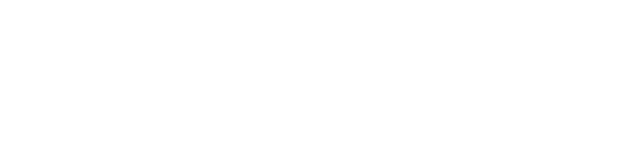
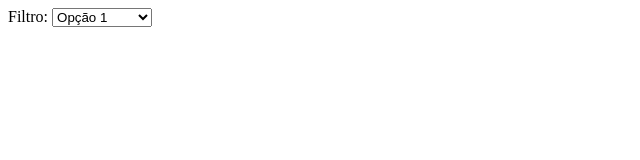
Before and after one commit to caio-orbit/ativ-extensionista, a plain HTML site: page site-projeto/index.html in a window 1280 px wide. Shown: the whole page, without its empty margins (0-640 px from the left). Drawn offline with Linux system fonts and the light colour scheme.

Commit message:
adicionando filtro das mensagens

```diff
--- a/site-projeto/index.html
+++ b/site-projeto/index.html
@@ -1,11 +1,20 @@
 <!DOCTYPE html>
 <html lang="pt-br">
-<head>
-    <meta charset="UTF-8">
-    <meta name="viewport" content="width=device-width, initial-scale=1.0">
+  <head>
+    <meta charset="UTF-8" />
+    <meta name="viewport" content="width=device-width, initial-scale=1.0" />
     <title>Document</title>
-</head>
-<body>
-
-</body>
+  </head>
+  <body>
+    <section>
+      <!--funcionalidade-mensagens-->
+      <label for="example">Filtro:</label>
+      <select id="example" style="width: 100px;">
+        <option value="opcao1">Opção 1</option>
+        <option value="opcao2">Opção 2</option>
+        <option value="opcao3">Opção 3</option>
+        <option value="opcao4">Opção 4</option>
+      </select>
+    </section>
+  </body>
 </html>
```
